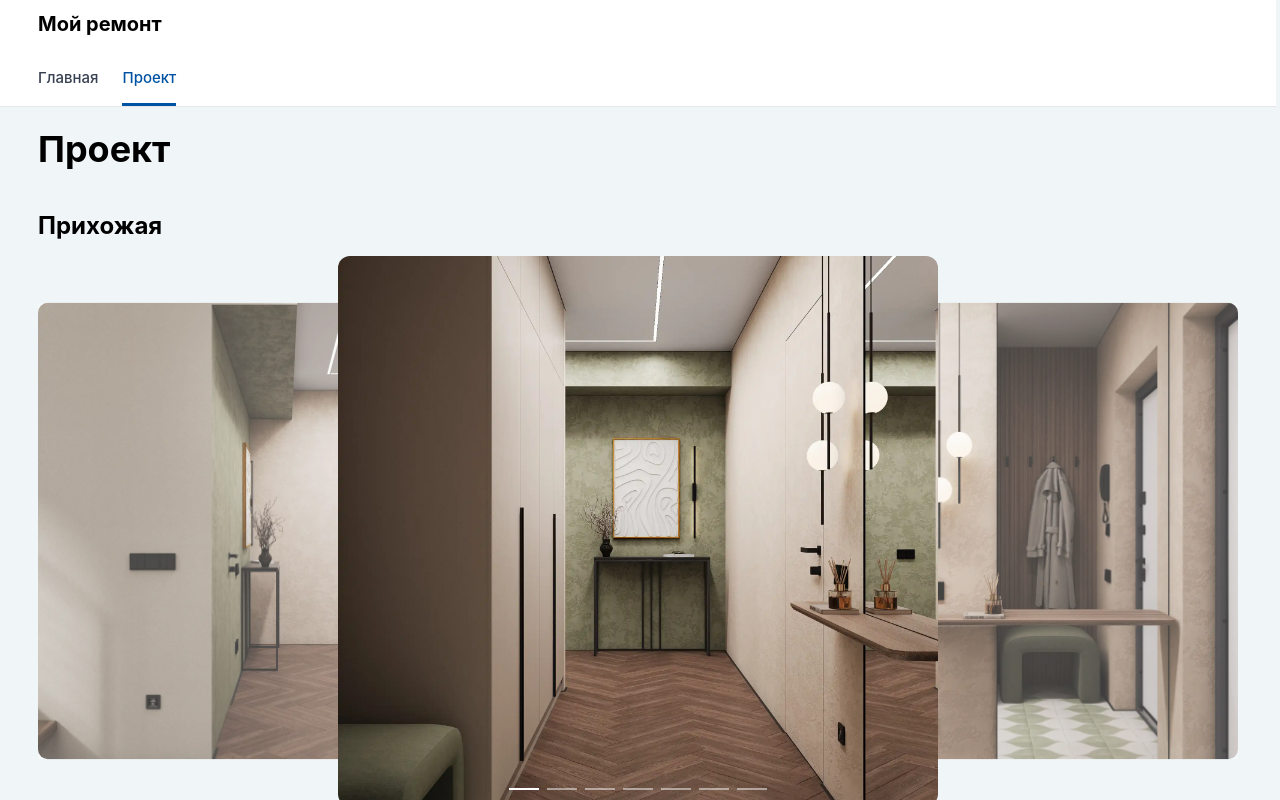
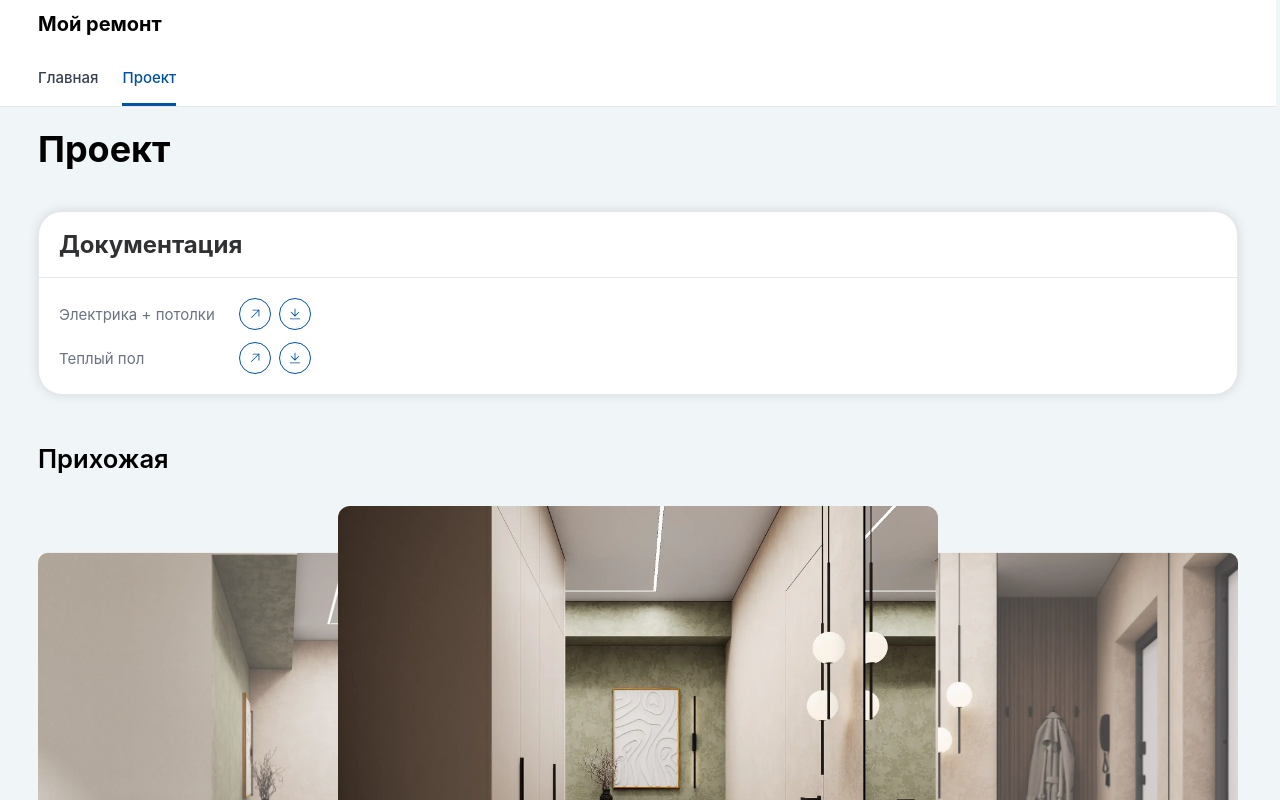
Before and after one commit to dariy-iva/repair, a Nuxt app: page /project in a window 1280 px wide. Shown: the top 800 px of the page. Built offline with nearby package versions, Linux system fonts and the light colour scheme.

Commit message:
feature: add project documents

```diff
--- /dev/null
+++ b/app/components/Document/Section.vue
@@ -0,0 +1,99 @@
+<script setup lang="ts">
+import { TopRight, Download } from '@element-plus/icons-vue'
+
+type Document = {
+  label: string
+  link: string
+}
+
+const documents: Document[] = [
+  {
+    label: 'Электрика + потолки',
+    link: '/docs/electrics+celling.pdf'
+  },
+  {
+    label: 'Теплый пол',
+    link: '/docs/warm-floor.pdf'
+  }
+]
+</script>
+
+<template>
+  <UiSection>
+    <el-card>
+      <template #header>
+        <h2>
+          Документация
+        </h2>
+      </template>
+
+      <ul class="doc-list">
+        <li
+          v-for="item in documents"
+          :key="`document-${item.link}`"
+          class="doc-list__item"
+        >
+          <span class="doc-list__label">{{ item.label }}</span>
+          <div class="doc-list__actions">
+            <el-tooltip
+              content="Посмотреть"
+              placement="top"
+            >
+              <a
+                :href="item.link"
+                target="_blank"
+              >
+                <el-button
+                  :icon="TopRight"
+                  circle
+                />
+              </a>
+            </el-tooltip>
+            <el-tooltip
+              content="Скачать"
+              placement="top"
+            >
+              <el-button
+                :icon="Download"
+                circle
+                tag="a"
+                :href="item.link"
+                :download="item.label"
+              />
+            </el-tooltip>
+          </div>
+        </li>
+      </ul>
+    </el-card>
+  </UiSection>
+</template>
+
+<style scoped lang="scss">
+.doc-list {
+  display: flex;
+  flex-direction: column;
+  gap: 12px;
+
+  @media (min-width: 768px) {
+    max-width: max-content;
+  }
+
+  &__item {
+    display: flex;
+    align-items: center;
+    justify-content: space-between;
+    gap: 24px;
+    color: #6b7280;
+  }
+
+  &__label {
+    font-size: 0.9375rem;
+  }
+
+  &__actions {
+    display: flex;
+    gap: 8px;
+    flex-shrink: 0;
+  }
+}
+</style>
--- a/app/components/Ui/Section.vue
+++ b/app/components/Ui/Section.vue
@@ -9,7 +9,10 @@ defineProps<Props>()
 
 <template>
   <section class="section">
-    <div class="section__header">
+    <div
+      v-if="title || subtitle || $slots.header"
+      class="section__header"
+    >
       <div class="section__header-column">
         <h1
           v-if="title"
--- a/app/pages/project.vue
+++ b/app/pages/project.vue
@@ -111,15 +111,14 @@ onUnmounted(() => {
 <template>
   <LayoutPage title="Проект">
     <div class="sections">
-      <section
+      <DocumentSection />
+
+      <UiSection
         v-for="(section, sIdx) in sections"
         :key="section.title"
+        :title="section.title"
         class="section"
       >
-        <h2 class="section__title">
-          {{ section.title }}
-        </h2>
-
         <el-carousel
           :ref="el => setCarouselRef(el, sIdx)"
           :type="isMobile ? undefined : 'card'"
@@ -128,7 +127,7 @@ onUnmounted(() => {
           arrow="hover"
           class="section__carousel"
           @touchstart="onTouchStart"
-          @touchend="e => onTouchEnd(e, sIdx)"
+          @touchend="(e: TouchEvent) => onTouchEnd(e, sIdx)"
         >
           <el-carousel-item
             v-for="(photo, idx) in section.photos"
@@ -142,7 +141,7 @@ onUnmounted(() => {
             >
           </el-carousel-item>
         </el-carousel>
-      </section>
+      </UiSection>
     </div>
 
     <Teleport to="body">
@@ -205,12 +204,6 @@ onUnmounted(() => {
 }
 
 .section {
-  &__title {
-    font-size: 1.5rem;
-    font-weight: 700;
-    margin-bottom: 16px;
-  }
-
   @media (max-width: 767px) {
     &__carousel {
       margin-left: -20px;
```
Also changed, not shown: 2 other files (tests, documents, lock files or other folders).
